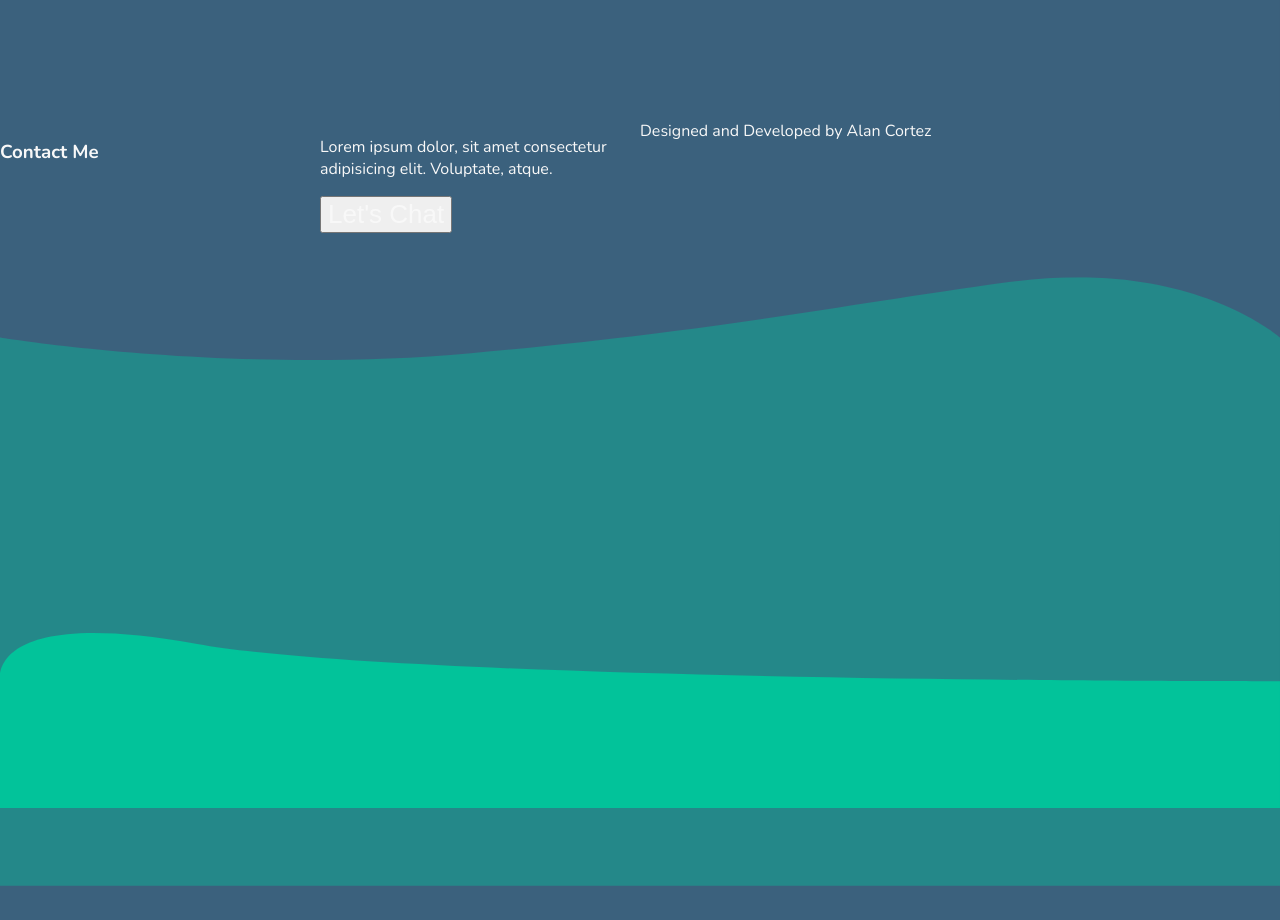
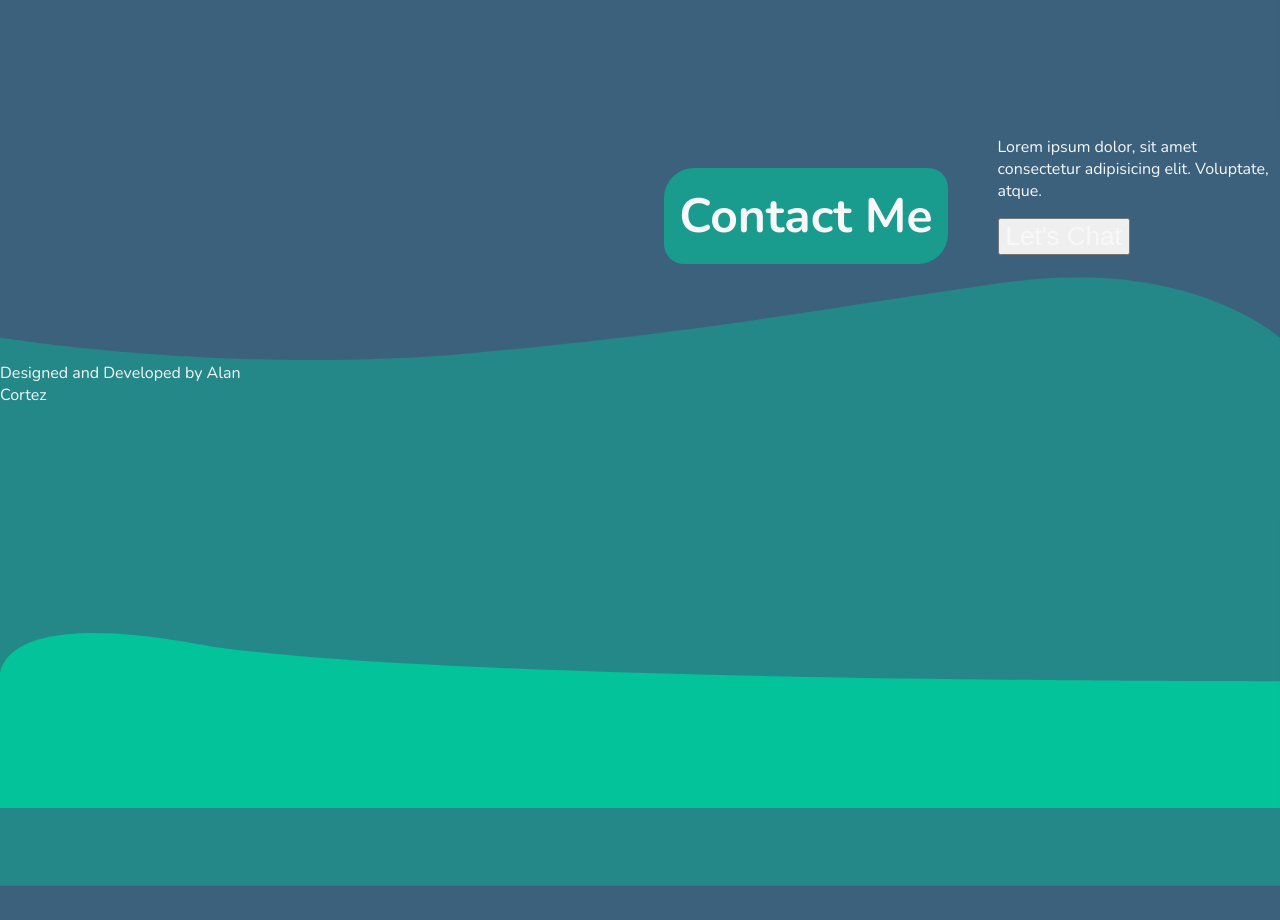
Before and after one commit to AlanCortez1337/portfolio, a React (Vite) app: page / in a window 1280 px wide. Shown: the part 2280-3200 px from the top of the page. Built offline with nearby package versions, Linux system fonts and the light colour scheme.

Commit message:
continued working on grid:

```diff
--- a/src/components/information.jsx
+++ b/src/components/information.jsx
@@ -93,7 +93,7 @@ function Info({type}) {
                 >Projects</motion.h3>
             }
             {type === 'contact' &&
-                <>
+                <div className="contact-blurp">
                     {/* title */}
                     <h3>Contact Me</h3>
                     {/* contact info */}
@@ -103,7 +103,7 @@ function Info({type}) {
                     </div>
                     {/* footer */}
                     <footer>Designed and Developed by Alan Cortez</footer>
-                </>
+                </div>
             }
         </>
     );
--- a/src/index.css
+++ b/src/index.css
@@ -405,15 +405,32 @@ body {
 }
 
 .contact-grid {
+
+}
+
+.contact-blurp {
+  width: 100%;
+  height: 100%;
   width: 100vw;
   height: 100vh;
   display: grid;
   grid-template-columns: repeat(4, 1fr);
   grid-template-rows: repeat(4, 1fr);
+  gap: 50px;
+  position: relative;
+  z-index: 3;
 }
 
 .contact-blurp h3 {
-  grid-row: span 4;
+  grid-column: span 3;
+  font-size: 48px;
+  /* width: 180px; */
+  justify-self: end;
+  /* position: relative;
+  left: 150px; */
+  background-color: var(--green3);
+  padding: 15px;
+  border-radius: 30px 20px 30px 20px;
 }
 
 .wave-5-svg {
```
